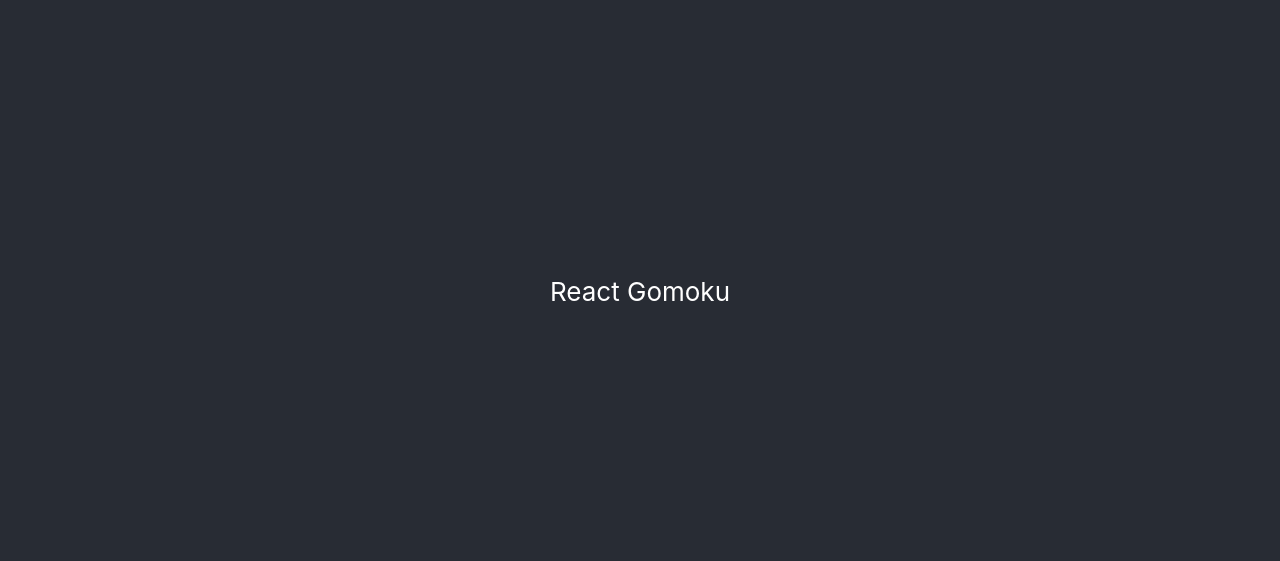
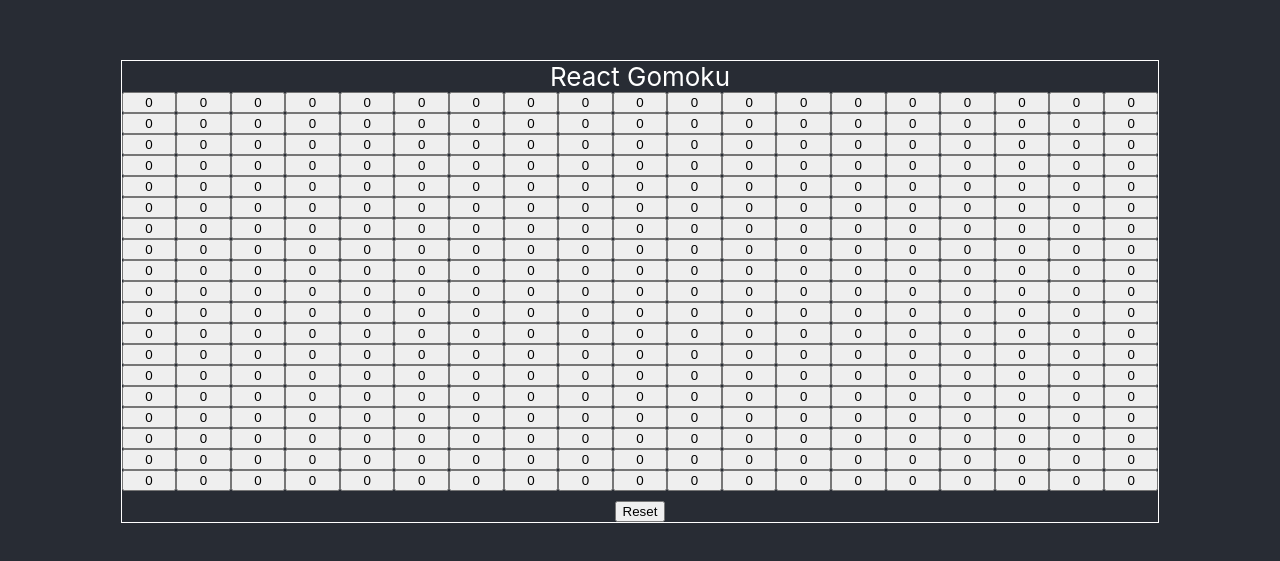
Before and after one commit to kuman514/ReactGomoku, a React (Create React App) app: page / in a window 1280 px wide. Shown: the part 109-670 px from the top of the page. Built offline with nearby package versions, Linux system fonts and the light colour scheme.

Commit message:
Established basic structure

```diff
--- a/src/App.css
+++ b/src/App.css
@@ -13,3 +13,18 @@
 .App-link {
   color: #61dafb;
 }
+
+.Main {
+  border: 1px solid white;
+}
+
+.Board {
+  width: 81vw;
+  display: grid;
+  grid-template-columns: repeat(19, 1fr);
+  grid-template-rows: repeat(19, 1fr);
+}
+
+.BoardButton {
+  margin: 0;
+}
--- a/src/components/Board.tsx
+++ b/src/components/Board.tsx
@@ -1,9 +1,22 @@
-import React from 'react';
+import React, { useState } from 'react';
+import BoardButton from './BoardButton';
 
 function Board() {
+  const [tiles, setTiles] = useState(
+    Array.from({length: 19}, () => Array.from({length: 19}, () => 0))
+  );
+
   return (
-    <div className="Board">
-
+    <div className="Board" onClick={(event) => {
+      console.log((event.target as HTMLElement).id);
+    }}>
+      {
+        tiles.map((line, i) => {
+          return line.map((item, j) => {
+            return (<BoardButton keyPos={`r${i}c${j}`} who={item} clicked={item !== 0} />);
+          });
+        })
+      }
     </div>
   );
 }
--- a/src/components/Bottom.tsx
+++ b/src/components/Bottom.tsx
@@ -3,7 +3,9 @@ import React from 'react';
 function Bottom() {
   return (
     <div className="Bottom">
-
+      <button>
+        Reset
+      </button>
     </div>
   );
 }
--- a/src/components/Main.tsx
+++ b/src/components/Main.tsx
@@ -5,7 +5,7 @@ import Bottom from './Bottom';
 
 function Main() {
   return (
-    <main>
+    <main className="Main">
       <Title title="React Gomoku" />
       <Board />
       <Bottom />
--- a/src/components/Title.tsx
+++ b/src/components/Title.tsx
@@ -1,7 +1,7 @@
 import React from 'react';
 
 interface TitleProps {
-  title: String
+  title: string
 }
 
 function Title(props: TitleProps) {
```
